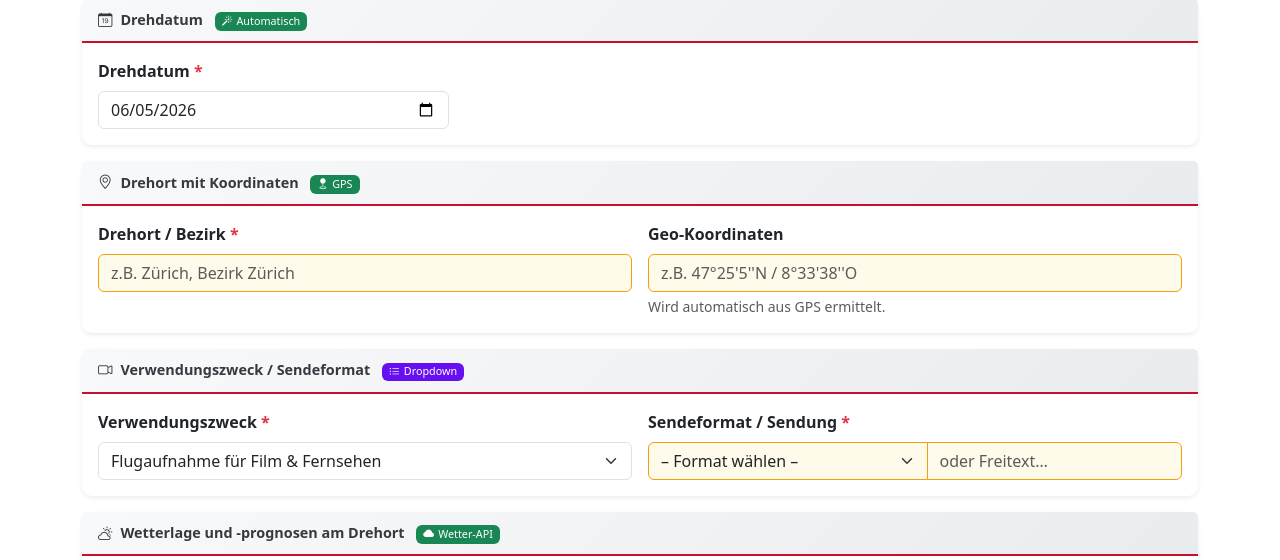
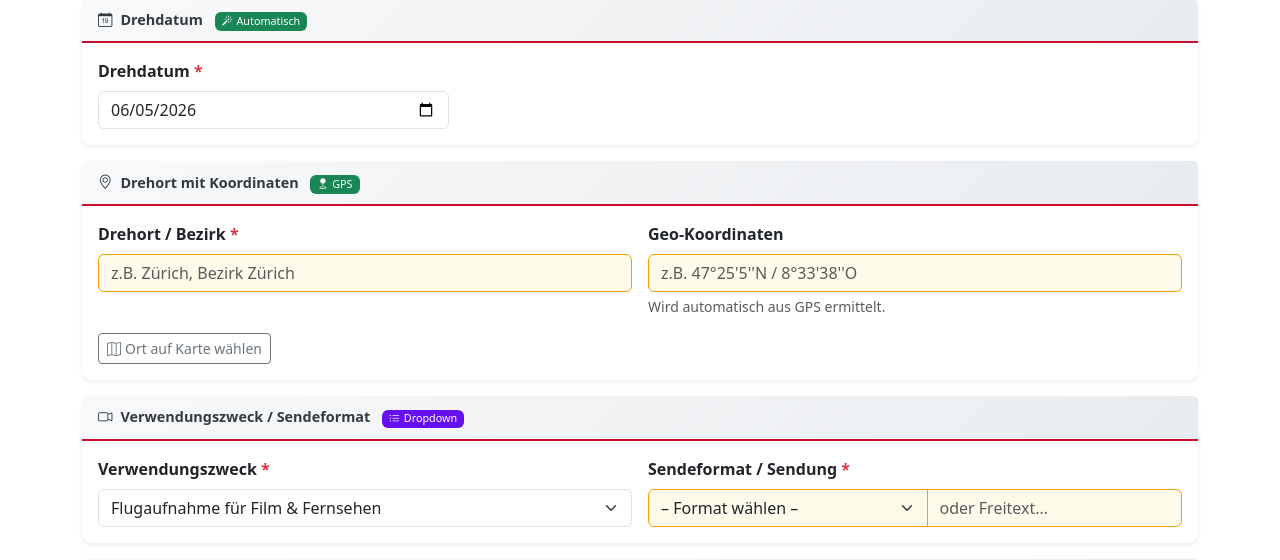
Before and after one commit to urswilli/drohnenprotokoll-tool, a Flask app: page / in a window 1280 px wide. Shown: the part 1213-1773 px from the top of the page. Run offline with Flask 3, Linux system fonts and the light colour scheme; the visitor is signed in with stand-in values (Sample User, id 1); data comes from the database, SQL or seed files in the repository; data that the repository does not hold is empty.

Commit message:
feat: Firmenzugehörigkeit auto-fill fix, Ort-Sync §4, Map-Picker für Drehort
- Fix: pilotCompanyManual=false damit Holder-Wechsel die Firma immer befüllt
- §4 Ort-Felder bidirektional synchronisiert (isTrusted, kein Loop)
- Karte-Picker Modal (Leaflet + OSM, kein API-Key) im Drehort-Abschnitt;
  Klick auf Karte oder GPS → /api/location-data → Drehort/Koordinaten/Ort/Wetter

Co-Authored-By: Claude Sonnet 4.6 <noreply@anthropic.com>

```diff
--- a/templates/form.html
+++ b/templates/form.html
@@ -1,5 +1,9 @@
 {% extends "base.html" %}
 {% block title %}Drohnenprotokoll ausfüllen{% endblock %}
+
+{% block head %}
+<link rel="stylesheet" href="https://cdn.jsdelivr.net/npm/leaflet@1.9.4/dist/leaflet.min.css">
+{% endblock %}
 
 {% block content %}
 <div class="d-flex align-items-center justify-content-between mb-3 flex-wrap gap-2">
@@ -251,6 +255,11 @@
                placeholder="z.B. 47°25'5''N / 8°33'38''O">
         <div class="form-text">Wird automatisch aus GPS ermittelt.</div>
       </div>
+    </div>
+    <div class="mt-3">
+      <button type="button" class="btn btn-outline-secondary btn-sm" id="btnMapPicker">
+        <i class="bi bi-map me-1"></i>Ort auf Karte wählen
+      </button>
     </div>
   </div>
 </div>
@@ -507,6 +516,33 @@
   </div>
 </div>
 
+<!-- Map-Picker Modal -->
+<div class="modal fade" id="mapModal" tabindex="-1" aria-labelledby="mapModalLabel" aria-hidden="true">
+  <div class="modal-dialog modal-lg modal-dialog-centered">
+    <div class="modal-content">
+      <div class="modal-header">
+        <h5 class="modal-title" id="mapModalLabel"><i class="bi bi-map me-2"></i>Drehort auf Karte wählen</h5>
+        <button type="button" class="btn-close" data-bs-dismiss="modal" aria-label="Schliessen"></button>
+      </div>
+      <div class="modal-body p-0">
+        <div id="mapContainer" style="height:420px"></div>
+        <div class="p-2 d-flex align-items-center gap-2 border-top bg-light">
+          <button type="button" class="btn btn-outline-secondary btn-sm" id="btnMapLocate">
+            <i class="bi bi-geo-alt-fill me-1"></i>Aktueller Standort
+          </button>
+          <span class="text-muted small" id="mapCoords">Karte anklicken oder GPS verwenden</span>
+        </div>
+      </div>
+      <div class="modal-footer">
+        <button type="button" class="btn btn-outline-secondary" data-bs-dismiss="modal">Abbrechen</button>
+        <button type="button" class="btn btn-srg" id="btnMapApply" disabled>
+          <i class="bi bi-check-circle me-1"></i>Übernehmen &amp; Wetter laden
+        </button>
+      </div>
+    </div>
+  </div>
+</div>
+
 </form>
 {% endblock %}
 
@@ -550,9 +586,9 @@ const holderData = {
   {% endfor %}
 };
 
-// Firmenzugehörigkeit auto-fill: nicht überschreiben wenn manuell bearbeitet
+// Firmenzugehörigkeit auto-fill: Halter ist immer Quelle; manuelles Tippen sperrt Overwrite
 const pilotCompanyEl = document.querySelector('[name="pilot_company"]');
-let pilotCompanyManual = !!(pilotCompanyEl && pilotCompanyEl.value.trim());
+let pilotCompanyManual = false;
 pilotCompanyEl?.addEventListener('input', function(e) { if (e.isTrusted) pilotCompanyManual = true; });
 
 function updateHolder() {
@@ -668,6 +704,81 @@ document.getElementById('evaName')?.addEventListener('input', function() {
 });
 syncEva();
 
+// §4 Ort-Felder: manuelle Eingabe in einem Feld → automatisch ins andere
+['ort_eva', 'ort_pilot'].forEach(function(srcId) {
+  const dstId = srcId === 'ort_eva' ? 'ort_pilot' : 'ort_eva';
+  document.getElementById(srcId)?.addEventListener('input', function(e) {
+    if (e.isTrusted) setVal(document.getElementById(dstId), this.value);
+  });
+});
+
+// ── Map-Picker (Leaflet) ─────────────────────────────────────────────────────
+(function() {
+  const _lfScript = document.createElement('script');
+  _lfScript.src = 'https://cdn.jsdelivr.net/npm/leaflet@1.9.4/dist/leaflet.min.js';
+  document.head.appendChild(_lfScript);
+
+  let _map, _marker, _selLat, _selLon;
+  const _mapModalEl = document.getElementById('mapModal');
+  if (!_mapModalEl) return;
+
+  _mapModalEl.addEventListener('shown.bs.modal', function() {
+    if (!_map) {
+      _map = L.map('mapContainer').setView([47.3769, 8.5417], 8);
+      L.tileLayer('https://{s}.tile.openstreetmap.org/{z}/{x}/{y}.png', {
+        attribution: '© <a href="https://www.openstreetmap.org/copyright">OpenStreetMap</a> contributors'
+      }).addTo(_map);
+      _map.on('click', function(e) {
+        _selLat = e.latlng.lat; _selLon = e.latlng.lng;
+        if (_marker) _map.removeLayer(_marker);
+        _marker = L.marker([_selLat, _selLon]).addTo(_map);
+        document.getElementById('mapCoords').textContent =
+          _selLat.toFixed(5) + ', ' + _selLon.toFixed(5);
+        document.getElementById('btnMapApply').disabled = false;
+      });
+    }
+    _map.invalidateSize();
+  });
+
+  document.getElementById('btnMapLocate')?.addEventListener('click', function() {
+    if (!navigator.geolocation) return;
+    navigator.geolocation.getCurrentPosition(function(pos) {
+      _selLat = pos.coords.latitude; _selLon = pos.coords.longitude;
+      _map.setView([_selLat, _selLon], 14);
+      if (_marker) _map.removeLayer(_marker);
+      _marker = L.marker([_selLat, _selLon]).addTo(_map);
+      document.getElementById('mapCoords').textContent =
+        _selLat.toFixed(5) + ', ' + _selLon.toFixed(5);
+      document.getElementById('btnMapApply').disabled = false;
+    }, null, { enableHighAccuracy: true, timeout: 10000 });
+  });
+
+  document.getElementById('btnMapApply')?.addEventListener('click', async function() {
+    if (_selLat == null) return;
+    this.disabled = true;
+    this.innerHTML = '<span class="spinner-border spinner-border-sm me-1" role="status"></span>Wird geladen…';
+    try {
+      const data = await fetch('/api/location-data?lat=' + _selLat + '&lon=' + _selLon).then(r => r.json());
+      setField('drehort', data.location || '');
+      setField('koordinaten', data.coordinates || '');
+      setField('ort_eva',   data.location_short || data.location || '');
+      setField('ort_pilot', data.location_short || data.location || '');
+      setTextarea('wetterlage', data.weather || '');
+      bootstrap.Modal.getInstance(_mapModalEl).hide();
+    } catch(err) {
+      alert('Fehler beim Abrufen der Ortsdaten. Bitte erneut versuchen.');
+    } finally {
+      this.disabled = false;
+      this.innerHTML = '<i class="bi bi-check-circle me-1"></i>Übernehmen &amp; Wetter laden';
+    }
+  });
+
+  document.getElementById('btnMapPicker')?.addEventListener('click', function() {
+    bootstrap.Modal.getOrCreateInstance(_mapModalEl).show();
+  });
+})();
+// ────────────────────────────────────────────────────────────────────────────
+
 // Empty field highlighting (alle Eingaben ausser Hidden/Checkbox/Readonly/Button)
 function updateEmptyHighlight(el) {
   const empty = !el.value || !el.value.trim();
```
